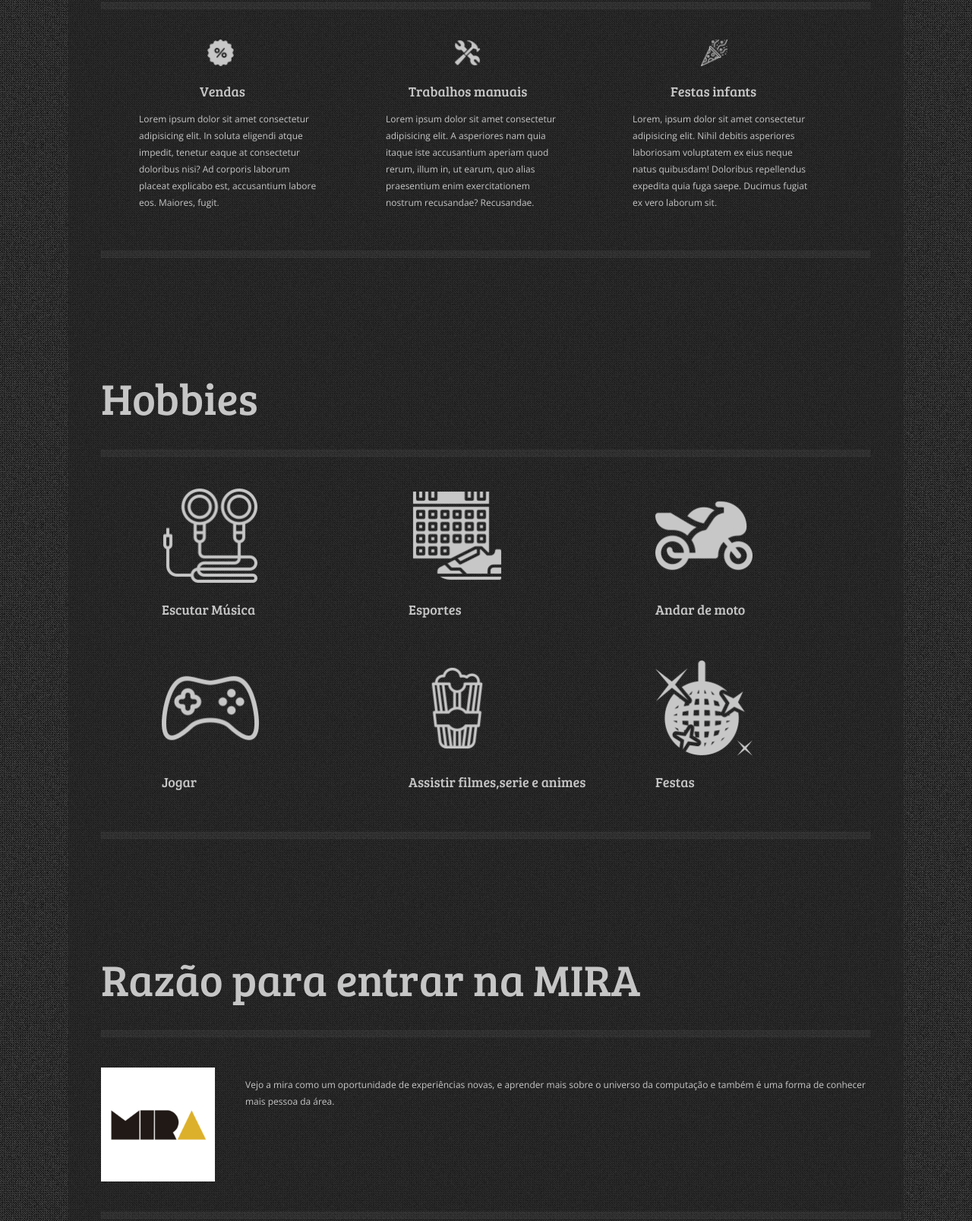
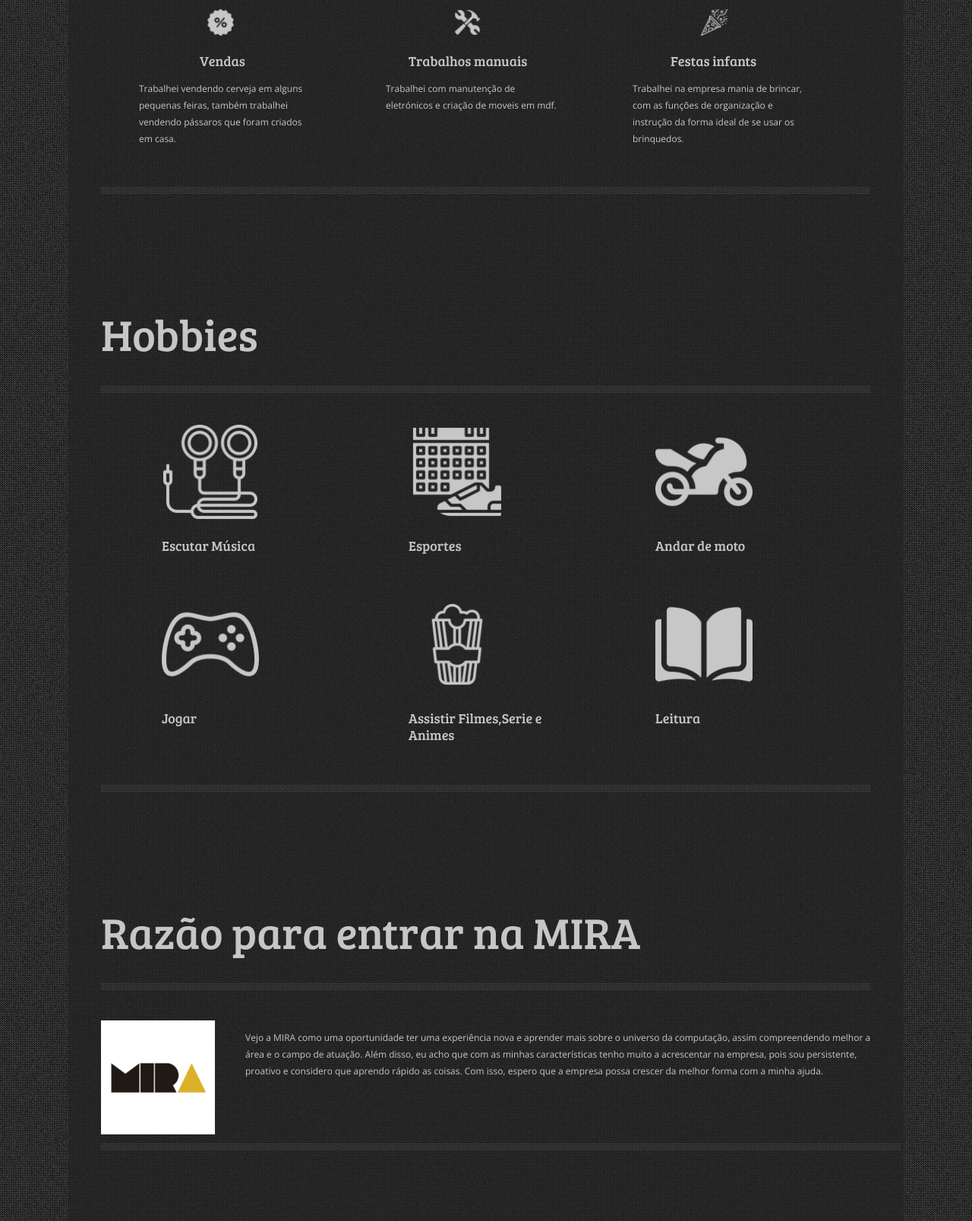
Before and after one commit to guilhermegoa/Site-sobre-mim-p--mira, a plain HTML site: page index.html in a window 1280 px wide. Shown: the part 979-2586 px from the top of the page at 76% size. Drawn offline with nearby package versions, Linux system fonts and the light colour scheme.

Commit message:
esperiencia_footer_mira

```diff
--- a/index.html
+++ b/index.html
@@ -12,25 +12,21 @@
     <script src="http://ajax.googleapis.com/ajax/libs/jquery/1/jquery.min.js?ver=3.3" type='text/javascript'></script>
 </head>
 
-<header></header>
-
-<body>
-
+<header id="header">
     <!-- HEADER -->
-    <div id="header">
-        <div id="logo"><a href="#"><img src="img/logo" alt=""></a></div>
+    <div id="logo"><a href="#"><img src="" alt=""></a></div>
     <ul id="menu-principal">
         <li><a href="#sobre">Sobre</a></li>
         <li><a href="#experiencia">Experiência</a></li>
         <li><a href="#hobbies">Hobbies</a></li>
         <li><a href="#pq-mira">Razao para entrar na MIRA</a></li>
     </ul>
-    </div>
     <!-- FIM HEADER -->
+</header>
 
+<body>
     <!-- BODY -->
     <div id="container">
-
         <!-- SOBRE -->
         <div id="sobre">
             <h1>Sobre</h1>
@@ -70,27 +66,17 @@
             <div class="T-divisor"></div>
             <div class="coluna"><img src="img/venda.png" alt="">
                 <h2 id="vendas">Vendas</h2>
-                <p>Lorem ipsum dolor sit amet consectetur adipisicing elit. In soluta eligendi atque
-                    impedit, tenetur
-                    eaque at consectetur doloribus nisi? Ad corporis laborum placeat explicabo est, accusantium labore
-                    eos.
-                    Maiores, fugit.</p>
+                <p>Trabalhei vendendo cerveja em alguns pequenas feiras, também trabalhei vendendo pássaros que foram
+                    criados em casa.</p>
             </div>
             <div class="coluna"><img src="img/ferramentas-de-trabalhador-manual.png" alt="">
                 <h2 id="t-m">Trabalhos manuais</h2>
-                <p>Lorem ipsum dolor sit amet consectetur adipisicing elit. A asperiores nam quia itaque
-                    iste accusantium
-                    aperiam quod rerum, illum in, ut earum, quo alias praesentium enim exercitationem nostrum
-                    recusandae?
-                    Recusandae.</p>
+                <p>Trabalhei com manutenção de eletrónicos e criação de moveis em mdf.</p>
             </div>
             <div class="coluna"><img src="img/festa.png" alt="">
                 <h2 id="f-i">Festas infants</h2>
-                <p>Lorem, ipsum dolor sit amet consectetur adipisicing elit. Nihil debitis asperiores
-                    laboriosam
-                    voluptatem ex eius neque natus quibusdam! Doloribus repellendus expedita quia fuga saepe. Ducimus
-                    fugiat
-                    ex vero laborum sit.</p>
+                <p> Trabalhei na empresa mania de brincar, com as funções de organização e instrução da forma ideal de
+                    se usar os brinquedos.</p>
             </div>
             <div class="B-divisor"></div>
         </div>
@@ -119,11 +105,11 @@
                 </div>
                 <div class="coluna">
                     <img src="img/pipoca.png" alt="">
-                    <h2>Assistir filmes,serie e animes</h2>
+                    <h2>Assistir Filmes,Serie e Animes</h2>
                 </div>
                 <div class="coluna">
-                    <img src="img/bola-de-discoteca.png" alt="">
-                    <h2>Festas</h2>
+                    <img src="img/leitura.png" alt="">
+                    <h2>Leitura</h2>
                 </div>
             </div>
             <div class="B-divisor"></div>
@@ -136,25 +122,24 @@
             <div class="T-divisor"></div>
             <div class="conteudo">
                 <img src="/img/mira.png" alt="">
-                <p>Vejo a mira como um oportunidade de experiências novas, e aprender mais sobre o universo da
-                    computação e também é uma forma de conhecer mais pessoa da área.</p>
+                <p>Vejo a MIRA como uma oportunidade ter uma experiência nova e aprender mais sobre o universo da
+                    computação, assim compreendendo melhor a área e o campo de atuação. Além disso, eu acho que com as
+                    minhas características tenho muito a acrescentar na empresa, pois sou persistente, proativo e
+                    considero que aprendo rápido as coisas. Com isso, espero que a empresa possa crescer da melhor forma
+                    com a minha ajuda. </p>
             </div>
             <dir class="B-divisor"></dir>
         </div>
+        <div id="footer">
+            <!-- FOOTER -->
+            <span>Copyright 2019 (c) Guilherme Oliveira Antônio</span>
+            <!-- FIM FOOTER -->
+        </div>
+        <!-- FIM BODY -->
+    </div>
     <!-- FIM PQ MIRA -->
 
-        <!-- FIM BODY -->
 
-        <!-- FOOTER -->
-        <div id="footer">
-            <p></p>
-            <ul id="social">
-                <li><a href="likedin"></a></li>
-                <li><a href="github"></a></li>
-            </ul>
-        </div>
-        <!-- FIM FOOTER -->
-    </div>
 </body>
 
 <footer></footer>
--- a/style.css
+++ b/style.css
@@ -33,10 +33,9 @@ a img{
 
  #container{
     width: 1100px;
-    margin: 0px auto 20px auto;
+    margin: 0px auto 0px auto;
     background: url(img/body-bg.png);
     overflow: auto;
-    padding-bottom: 100px;
 }
 
 /****************************************************/
@@ -183,6 +182,24 @@ a img{
 	margin-right: 40px;
 	width: 150px;
 }
+/****************************************************/
+/* FOOTER */
+/****************************************************/
+
+#footer{
+	width: 100%;
+	height:100px;
+	background:#363636;
+	top:0px;
+	left:50%;
+	margin: 190px 0 0 0px;
+}
+
+#footer span{
+	float: right;
+	padding:40px 40px 0 0px;
+
+}
 
 /****************************************************/
 /* OUTROS */
@@ -198,7 +215,3 @@ a img{
 .T-divisor{
 	margin-bottom: 40px;
 }
-
-.B-divisor{
-	margin-top: 40px;
-}
```
Also changed, not shown: img/Sem título.png (deleted), img/bola-de-discoteca.png (deleted), img/leitura.png (added), img/rsz_2807234.jpg (deleted). Lines whose indentation alone changed are shown as unchanged.
